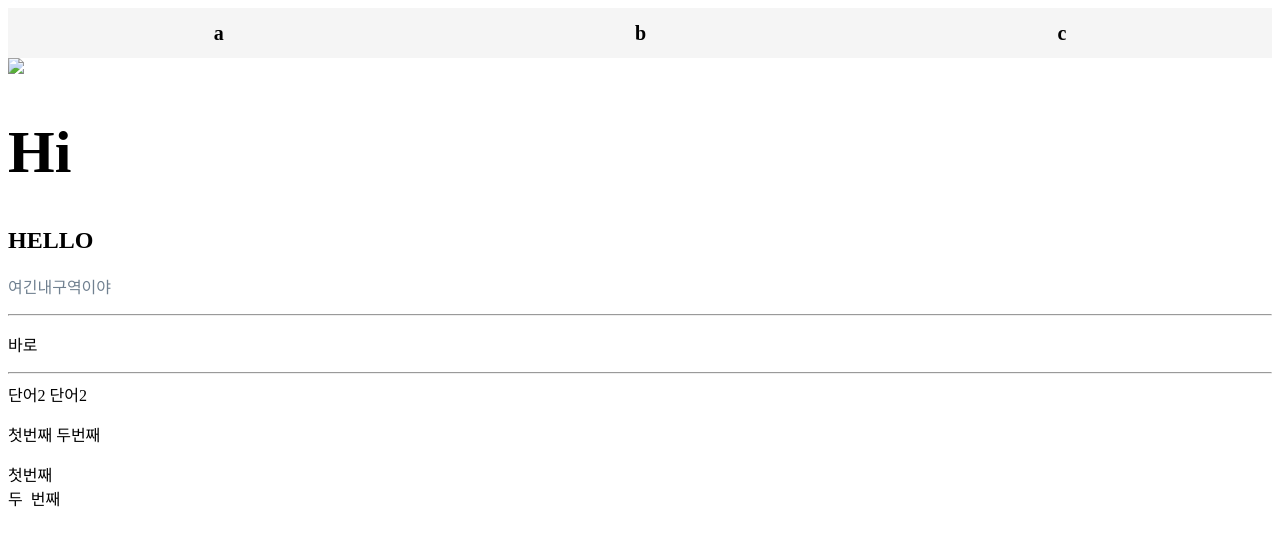
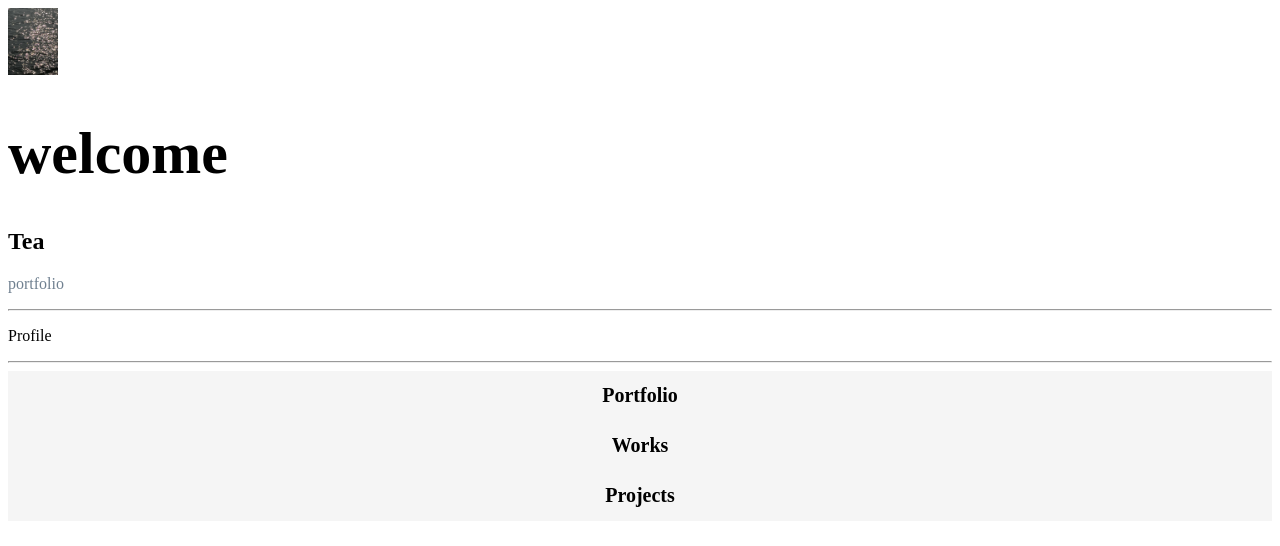
Before and after one commit to vero-zero/HTML, a plain HTML site: page 포트폴리오/개인페이지.html in a window 1280 px wide. Drawn offline with Linux system fonts and the light colour scheme.

Commit message:
업데이트

```diff
--- a/포트폴리오/개인페이지.html
+++ b/포트폴리오/개인페이지.html
@@ -18,7 +18,7 @@
       .category a {
         font-size: 20px;
         font-weight: bold;
-        color: black;
+        color: rgb(0, 0, 0);
         text-decoration: none;
       }
       /* 이미지 스타일 */
@@ -32,33 +32,31 @@
     </style>
   </head>
   <body>
-    <!-- 카테고리 -->
-    <div class="category">
-      <a href="#">a</a>
-      <a href="#">b</a>
-      <a href="#">c</a>
-    </div>
+
     <!-- 윤슬 이미지 링크 -->
     <a href="https://tea-ko.tistory.com/">
-      <img src="moon.avif" aclass="profile-img">
+      <img src="윤슬.jpg" aclass="profile-img";
+      width=50px
+      ></background_img>
     </a>
     <!-- 내용 -->
-    <h1 style="font-size:60px;">Hi</h1>
-    <h2>HELLO</h2>
-    <p style="color: slategrey;">여긴내구역이야</p>
+    <h1 style="font-size:60px;">welcome</h1>
+    <h2>Tea </h2>
+    <p style="color: slategrey;"> portfolio</p>
     <hr>
     <p style="background-color: lightgrey;"></p>
-    <p style="font-size: 50;">바로</p>
+    <p style="font-size: 50;">Profile</p>
     <hr>
-    <span>단어2</span>
-    <span>단어2</span>
-    <p>
-      첫번째
-      두번째
-    </p>
-    <p>
-      첫번째<br>
-      두&nbsp; 번째
-    </p>
+        <!-- 카테고리 -->
+        <div class="category">
+          <a href="#">Portfolio</a>
+        </div>
+        <div class="category">
+          <a href="#">Works</a>
+        </div>
+        <div class="category">
+          <a href="#">Projects</a>
+        </div>
+
   </body>
 </html>
```
Also changed, not shown: 포트폴리오/portfolio.html (added, +34 -0 lines), 포트폴리오/moon.avif (added).
